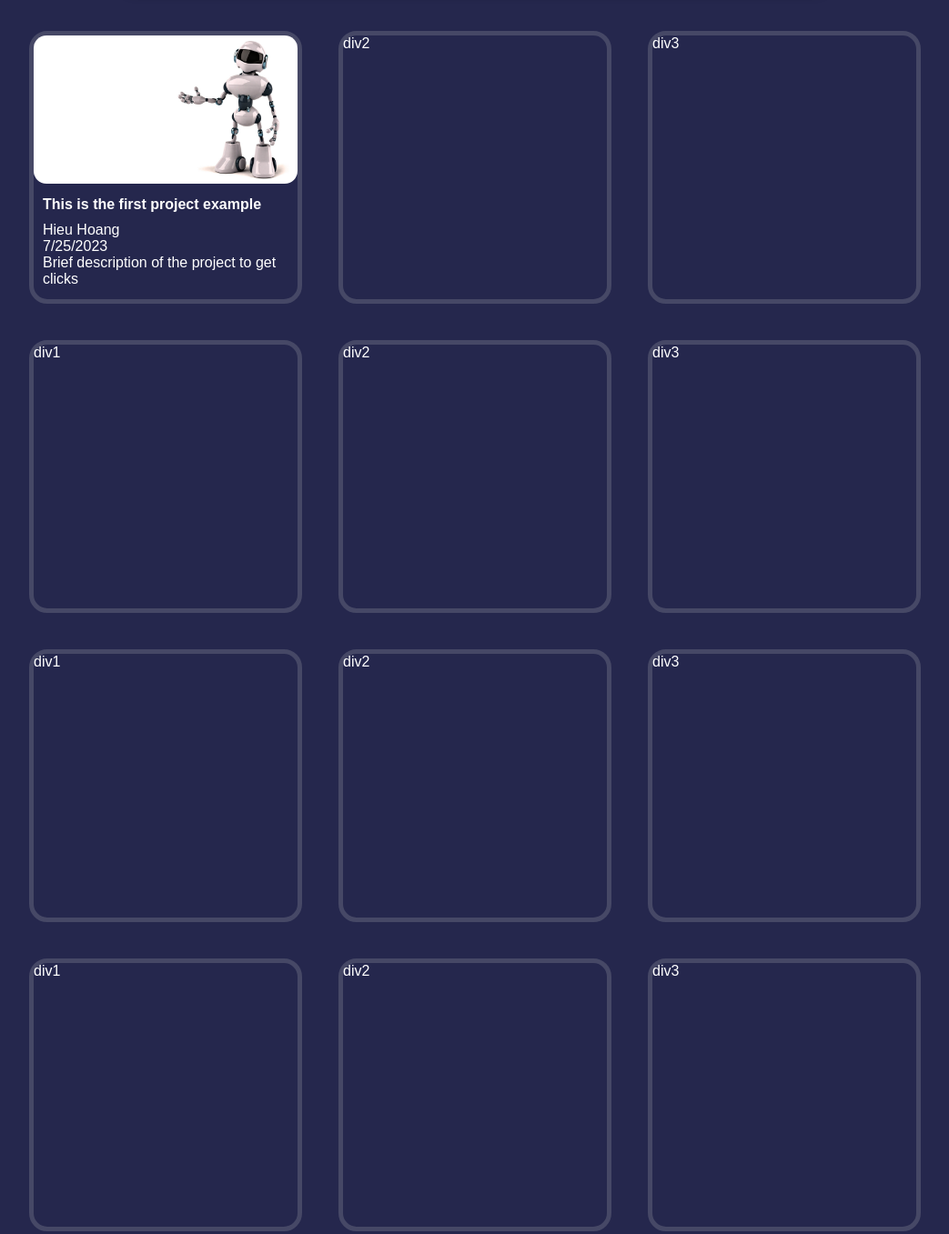
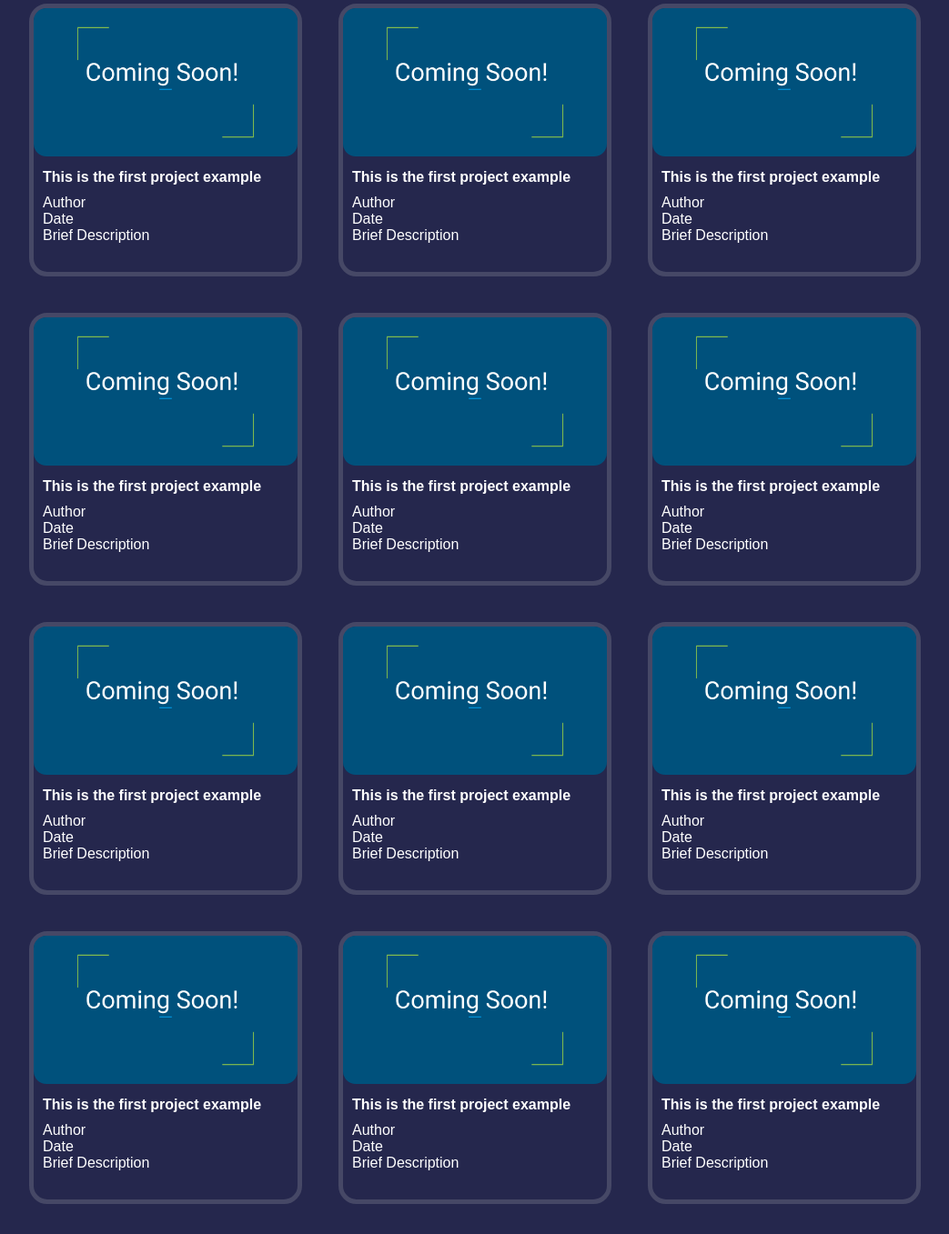
Before and after one commit to HieuCodes/HieuCodes.github.io, a plain HTML site: page index.html in a window 1280 px wide. Shown: the part 647-2004 px from the top of the page at 91% size, without its empty margins (118-1161 px from the left). Drawn offline with Linux system fonts and the light colour scheme.

Commit message:
fix14
added nav bar

```diff
--- a/index.html
+++ b/index.html
@@ -7,10 +7,23 @@
         <style type="text/css"></style>
     </head>
 <body>
+    <div class="logoFlex">
+        <div><a href="index.html"><img src="homeImages/pusheen2.png" class="websitelogo" ></a></div>
+    </div>
+    <div class="navBarFlex">
+        <div class="navButtons">
+            <p>About</p>
+        </div>
+        <div class="navButtons">
+            <p>Home</p>
+        </div>
+        <div class="navButtons">
+            <p>Future</p>
+        </div>
+    </div>
 
-    <div class="bodyflex">
-        <div><a href="index.html"><img src="homeImages/pusheen2.png" class="websitelogo" ></a></div>
-        <div class="navBar">NavBar</div>
+    <div class="slideflex">
+
         <div class="slide-container">
 
             <div class="slides">
@@ -35,44 +48,88 @@
 
     <div class="projectGrid" >
         <div class="projectContainer">
-            <a href="example1.html"><img class="projectImage" src="homeImages/robo.jpg"></a>
+            <a href="example1.html"><img class="projectImage" src="homeImages/comingsoon.png"></a>
             <a href="example1.html" style="text-decoration: none; color: black;"><p class="projectTitle">This is the first project example</p></a>
-            <p class="author">Hieu Hoang</p>
-            <p class="date">7/25/2023</p>
-            <p class="description">Brief description of the project to get clicks</p>
+            <p class="author">Author</p>
+            <p class="date">Date</p>
+            <p class="description">Brief Description</p>
         </div>
         <div class="projectContainer">
-            div2
+            <a href="example1.html"><img class="projectImage" src="homeImages/comingsoon.png"></a>
+            <a href="example1.html" style="text-decoration: none; color: black;"><p class="projectTitle">This is the first project example</p></a>
+            <p class="author">Author</p>
+            <p class="date">Date</p>
+            <p class="description">Brief Description</p>
         </div>
         <div class="projectContainer">
-            div3
+            <a href="example1.html"><img class="projectImage" src="homeImages/comingsoon.png"></a>
+            <a href="example1.html" style="text-decoration: none; color: black;"><p class="projectTitle">This is the first project example</p></a>
+            <p class="author">Author</p>
+            <p class="date">Date</p>
+            <p class="description">Brief Description</p>
         </div>
         <div class="projectContainer">
-            div1
+            <a href="example1.html"><img class="projectImage" src="homeImages/comingsoon.png"></a>
+            <a href="example1.html" style="text-decoration: none; color: black;"><p class="projectTitle">This is the first project example</p></a>
+            <p class="author">Author</p>
+            <p class="date">Date</p>
+            <p class="description">Brief Description</p>
         </div>
         <div class="projectContainer">
-            div2
+            <a href="example1.html"><img class="projectImage" src="homeImages/comingsoon.png"></a>
+            <a href="example1.html" style="text-decoration: none; color: black;"><p class="projectTitle">This is the first project example</p></a>
+            <p class="author">Author</p>
+            <p class="date">Date</p>
+            <p class="description">Brief Description</p>
         </div>
         <div class="projectContainer">
-            div3
+            <a href="example1.html"><img class="projectImage" src="homeImages/comingsoon.png"></a>
+            <a href="example1.html" style="text-decoration: none; color: black;"><p class="projectTitle">This is the first project example</p></a>
+            <p class="author">Author</p>
+            <p class="date">Date</p>
+            <p class="description">Brief Description</p>
         </div>
         <div class="projectContainer">
-            div1
+            <a href="example1.html"><img class="projectImage" src="homeImages/comingsoon.png"></a>
+            <a href="example1.html" style="text-decoration: none; color: black;"><p class="projectTitle">This is the first project example</p></a>
+            <p class="author">Author</p>
+            <p class="date">Date</p>
+            <p class="description">Brief Description</p>
         </div>
         <div class="projectContainer">
-            div2
+            <a href="example1.html"><img class="projectImage" src="homeImages/comingsoon.png"></a>
+            <a href="example1.html" style="text-decoration: none; color: black;"><p class="projectTitle">This is the first project example</p></a>
+            <p class="author">Author</p>
+            <p class="date">Date</p>
+            <p class="description">Brief Description</p>
         </div>
         <div class="projectContainer">
-            div3
+            <a href="example1.html"><img class="projectImage" src="homeImages/comingsoon.png"></a>
+            <a href="example1.html" style="text-decoration: none; color: black;"><p class="projectTitle">This is the first project example</p></a>
+            <p class="author">Author</p>
+            <p class="date">Date</p>
+            <p class="description">Brief Description</p>
         </div>
         <div class="projectContainer">
-            div1
+            <a href="example1.html"><img class="projectImage" src="homeImages/comingsoon.png"></a>
+            <a href="example1.html" style="text-decoration: none; color: black;"><p class="projectTitle">This is the first project example</p></a>
+            <p class="author">Author</p>
+            <p class="date">Date</p>
+            <p class="description">Brief Description</p>
         </div>
         <div class="projectContainer">
-            div2
+            <a href="example1.html"><img class="projectImage" src="homeImages/comingsoon.png"></a>
+            <a href="example1.html" style="text-decoration: none; color: black;"><p class="projectTitle">This is the first project example</p></a>
+            <p class="author">Author</p>
+            <p class="date">Date</p>
+            <p class="description">Brief Description</p>
         </div>
         <div class="projectContainer">
-            div3
+            <a href="example1.html"><img class="projectImage" src="homeImages/comingsoon.png"></a>
+            <a href="example1.html" style="text-decoration: none; color: black;"><p class="projectTitle">This is the first project example</p></a>
+            <p class="author">Author</p>
+            <p class="date">Date</p>
+            <p class="description">Brief Description</p>
         </div>
     </div>
 
--- a/styles/general.css
+++ b/styles/general.css
@@ -4,23 +4,40 @@
     box-sizing: border-box;
 }
 body{
-    position: relative;
     background-color: #25274D;
     width: 100%;
     height: 3000px;
-    padding-top: 20px;
+    padding-top: 5px;
     font-family: Arial;
 
 }
-.bodyflex{
+.logoFlex{
+    display: flex;
+    flex-direction: row;
+    justify-content: center;
+}
+.navBarFlex{
+    display: flex;
+    flex-direction: row;
+    justify-content: center;
+    color: white;
+    margin-bottom: 20px;
+
+}
+.navButtons{
+    width: 100px;
+    text-align: center;
+    background-color: #27374D;
+    border: 5px solid #464866;
+    border-radius: 10px;
+    margin-left: 50px;
+    margin-right: 50px;
+}
+.slideflex{
     display: flex;
     flex-direction: column;
     align-items: center;
 
-}
-.navBar{
-    color: white;
-    padding-bottom: 30px;
 }
 .projectContainer{
     height: 250px;
@@ -67,7 +84,7 @@ body{
     margin-left: auto;
     margin-right: auto;
     width: 150px;
-    padding-bottom: 20px;
+    padding-bottom: 5px;
 
 }
 .slide-container{
@@ -108,7 +125,7 @@ span.next, span.prev{
     font-size: 24px;
     font-weight: bold;
     transition: 0.5s;
-    border-radius: 3px;
+    border-radius: 30px;
     user-select: none;
     cursor: pointer;
     z-index: 1;
```
Also changed, not shown: example1.html (+2 -2 lines), homeImages/comingsoon.png (added).
